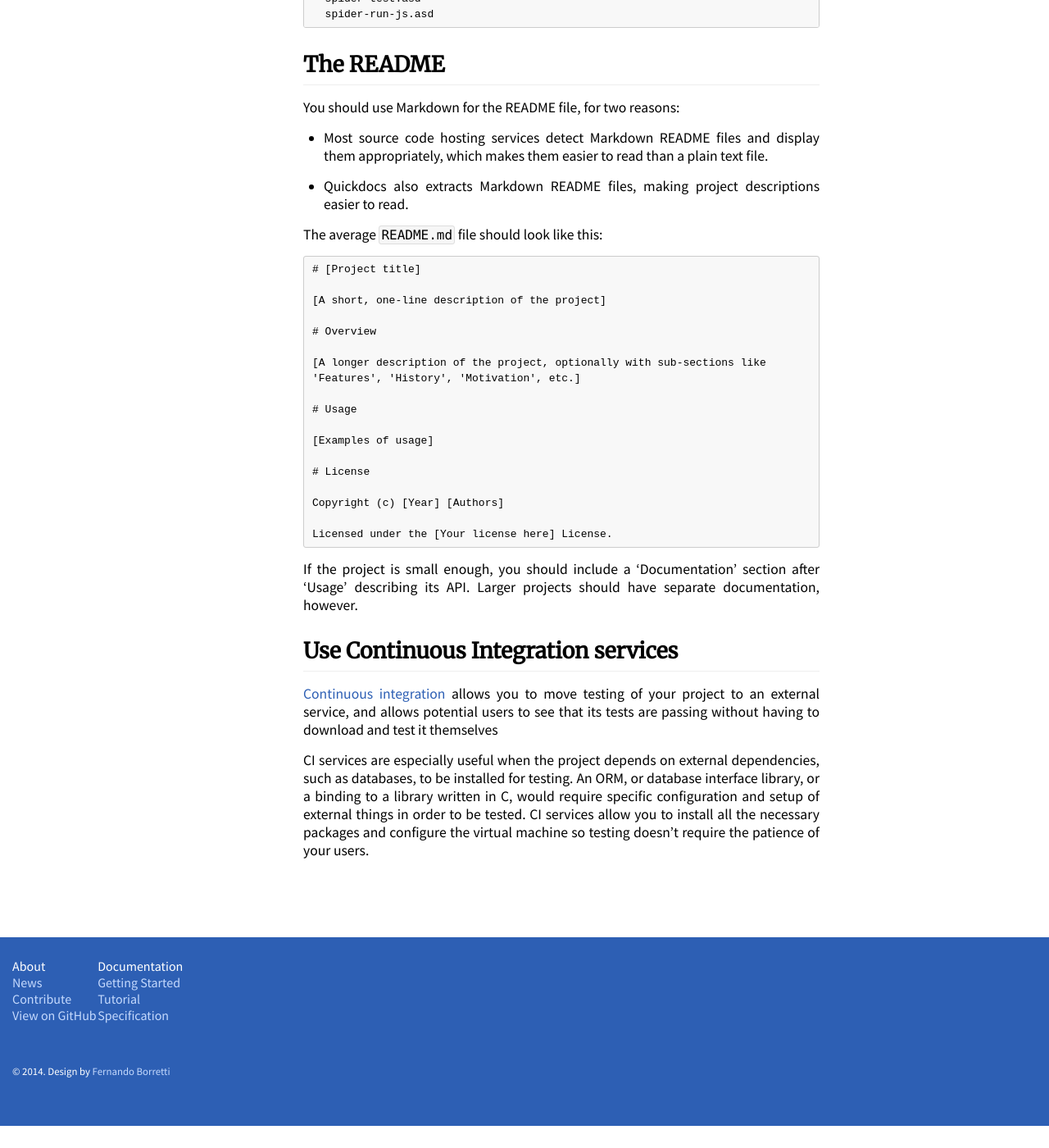
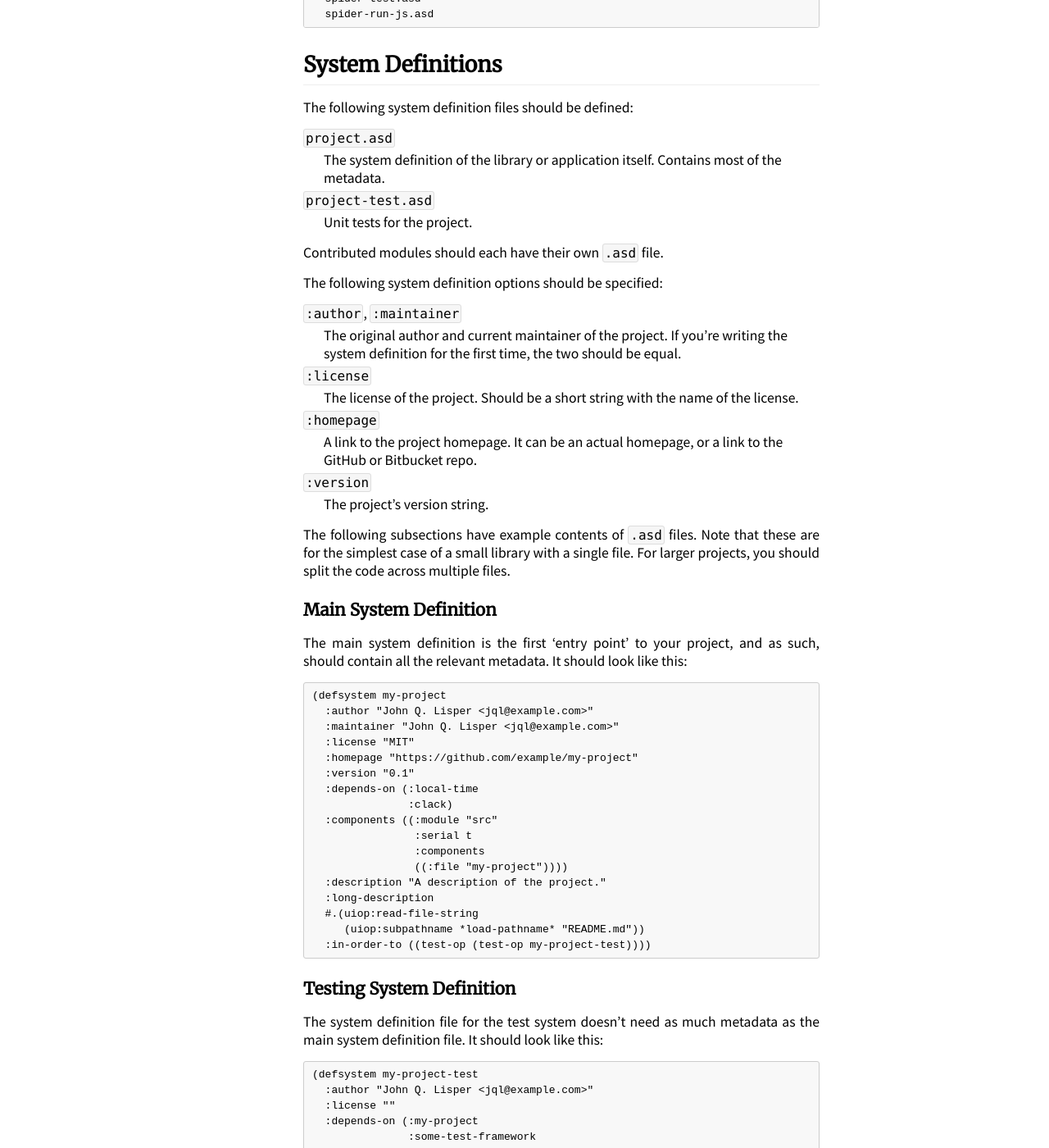
Before and after one commit to LispLang/lisplang.github.io, a Jekyll site: the page built from wiki/style-guide.md, in a window 1280 px wide and 1400 px high, scrolled down 6303 px. Shown: the whole window at 82% size. Built offline with Jekyll 4.4.1, drawn with Linux system fonts in a browser that asks for light colours; nearby versions of some CDN libraries; before the commit the page ends 7676 px from its top, so only the background shows below that; some of the changed text lies outside the part shown.

Commit message:
Add notes on system definition files

```diff
--- a/wiki/style-guide.md
+++ b/wiki/style-guide.md
@@ -299,6 +299,82 @@ spider/
   spider-run-js.asd
 ~~~
 
+## System Definitions
+
+The following system definition files should be defined:
+
+`project.asd`
+: The system definition of the library or application itself. Contains most of
+the metadata.
+
+`project-test.asd`
+: Unit tests for the project.
+
+Contributed modules should each have their own `.asd` file.
+
+The following system definition options should be specified:
+
+`:author`, `:maintainer`
+: The original author and current maintainer of the project. If you're writing
+the system definition for the first time, the two should be equal.
+
+`:license`
+: The license of the project. Should be a short string with the name of the
+license.
+
+`:homepage`
+: A link to the project homepage. It can be an actual homepage, or a link to the
+GitHub or Bitbucket repo.
+
+`:version`
+: The project's version string.
+
+The following subsections have example contents of `.asd` files. Note that these
+are for the simplest case of a small library with a single file. For larger
+projects, you should split the code across multiple files.
+
+### Main System Definition
+
+The main system definition is the first 'entry point' to your project, and as
+such, should contain all the relevant metadata. It should look like this:
+
+~~~lisp
+(defsystem my-project
+  :author "John Q. Lisper <jql@example.com>"
+  :maintainer "John Q. Lisper <jql@example.com>"
+  :license "MIT"
+  :homepage "https://github.com/example/my-project"
+  :version "0.1"
+  :depends-on (:local-time
+               :clack)
+  :components ((:module "src"
+                :serial t
+                :components
+                ((:file "my-project"))))
+  :description "A description of the project."
+  :long-description
+  #.(uiop:read-file-string
+     (uiop:subpathname *load-pathname* "README.md"))
+  :in-order-to ((test-op (test-op my-project-test))))
+~~~
+
+### Testing System Definition
+
+The system definition file for the test system doesn't need as much metadata as
+the main system definition file. It should look like this:
+
+~~~lisp
+(defsystem my-project-test
+  :author "John Q. Lisper <jql@example.com>"
+  :license "{{license}}"
+  :depends-on (:my-project
+               :some-test-framework
+  :components ((:module "t"
+                :serial t
+                :components
+                ((:file "my-project")))))
+~~~
+
 ## The README
 
 You should use Markdown for the README file, for two reasons:
```
